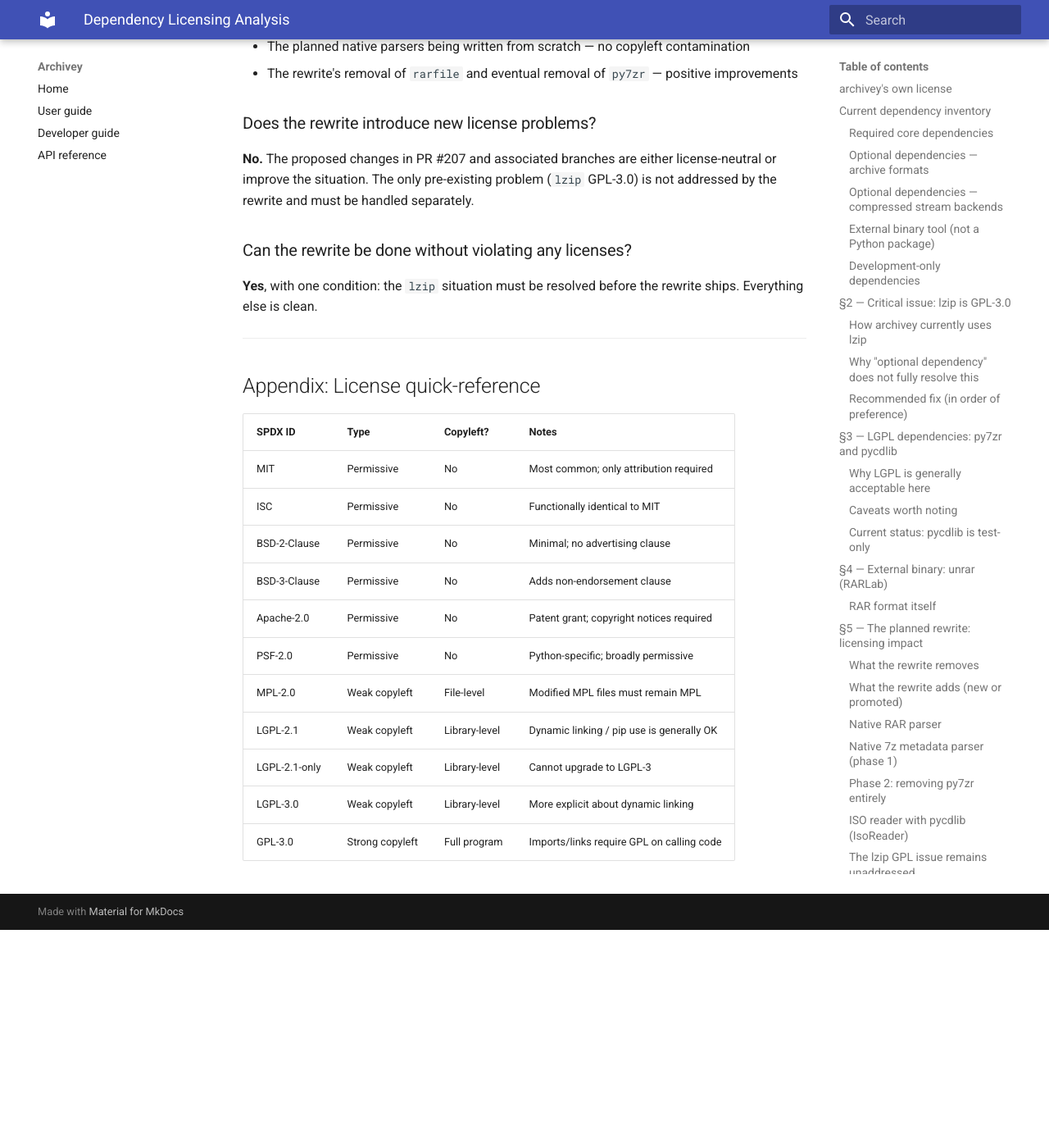
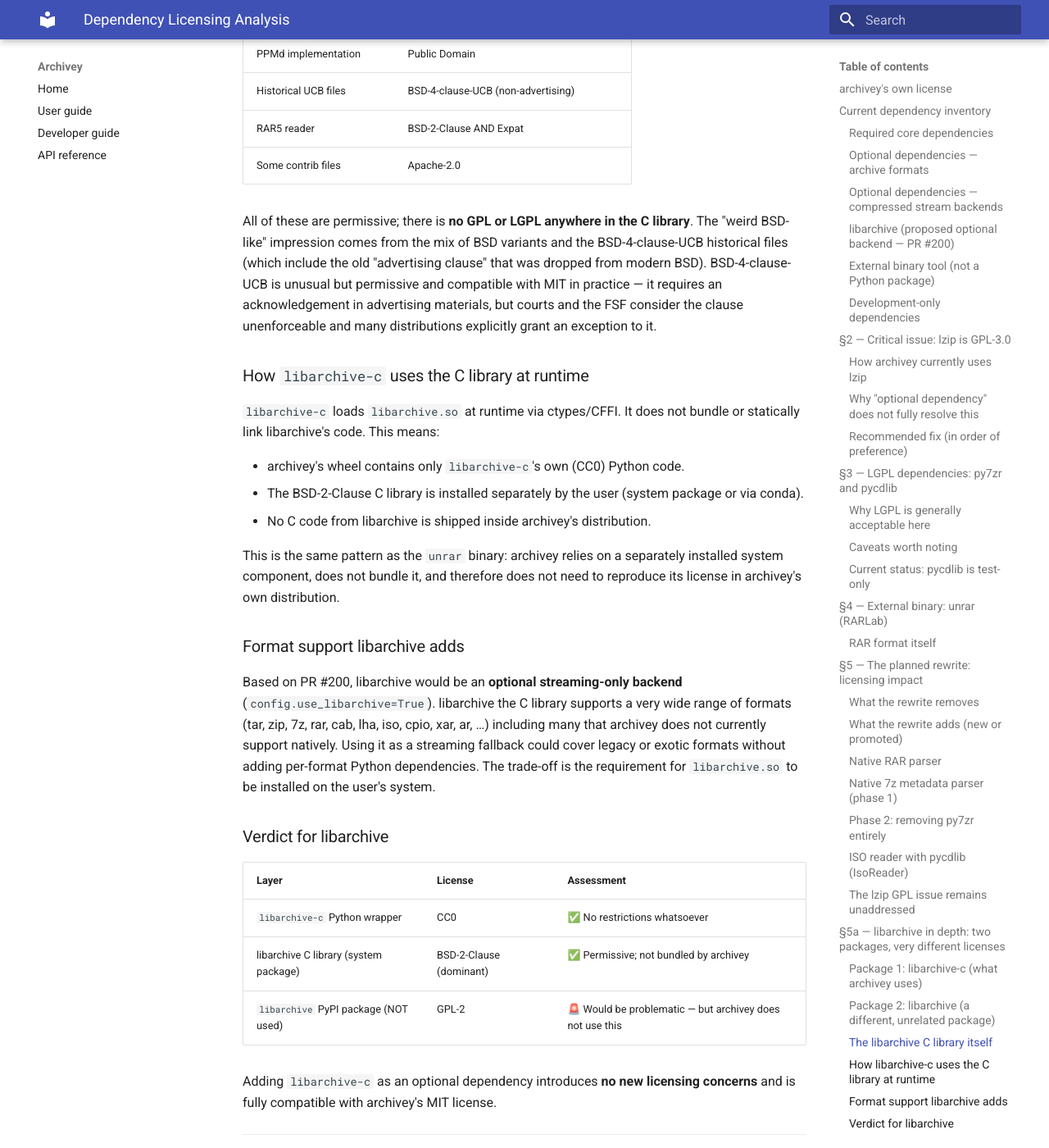
Before and after one commit to davitf/archivey-dev, an MkDocs documentation site: the page built from docs/licensing-analysis.md, in a window 1280 px wide and 1400 px high, scrolled down 9222 px. Shown: the whole window at 82% size. Built offline with MkDocs 1.6.1 and Material for MkDocs 9.7.7, drawn with Linux system fonts in a browser that asks for light colours; before the commit the page ends 10356 px from its top, so only the background shows below that; some of the changed text lies outside the part shown.

Commit message:
docs: expand licensing analysis with libarchive section
Clarify the two-package confusion (libarchive-c CC0 vs libarchive GPL-2),
document the libarchive C library's mixed-but-all-permissive license
breakdown, and correct the libarchive-c entry in the rewrite table.

https://claude.ai/code/session_013Q7SDWqjh8VBgiS19gdZqc

```diff
--- a/docs/licensing-analysis.md
+++ b/docs/licensing-analysis.md
@@ -48,6 +48,18 @@ no copyleft conditions.
 | `lzip` | ≥1.2.0 | **GPL-3.0** | 🚨 Problematic | See §2 — most significant current issue |
 | `uncompresspy` | ≥0.4.0 | BSD-3-Clause | ✅ Yes | Permissive |
 | `brotli` | ≥1.1.0 | MIT | ✅ Yes | Google's official Brotli Python binding |
+
+### libarchive (proposed optional backend — PR #200)
+
+There are **two completely separate PyPI packages** for libarchive.  This matters
+because they have very different licenses:
+
+| Package | PyPI name | License | Notes |
+|---|---|---|---|
+| **`libarchive-c`** | `libarchive-c` | **CC0** (public domain) | What PR #200 adds; effectively no restrictions at all |
+| **`libarchive`** | `libarchive` | **GPL-2** | A different, unrelated wrapper; archivey does NOT use this |
+
+PR #200 adds `libarchive-c>=5.3` to `pyproject.toml`.  See §5a for full analysis.
 
 ### External binary tool (not a Python package)
 
@@ -241,7 +253,7 @@ The rewrite is described in the spec docs added in PR #207:
 | `inflate64` | BSD-3-Clause | New (Deflate64 in ZIP + 7z) | ✅ Permissive |
 | `pyppmd` | BSD-3-Clause | New (PPMd in 7z) | ✅ Permissive |
 | `bcj` / `pybcj` | BSD-3-Clause | New (BCJ filters in 7z) | ✅ Permissive |
-| `libarchive-c` (PR #200) | BSD-2-Clause | New optional backend | ✅ Permissive; wraps libarchive (BSD-2-Clause) |
+| `libarchive-c` (PR #200) | **CC0** | New optional backend | ✅ Public domain; wraps libarchive C library (BSD-2-Clause dominant) — see §5a |
 
 ### Native RAR parser
 
@@ -287,6 +299,98 @@ Neither the rewrite plan nor any of the spec documents address the `lzip`
 GPL-3.0 issue.  This should be resolved independently — the subprocess approach
 (Option A in §2) is the lowest-effort fix and is consistent with how archivey
 already handles `unrar`.
+
+---
+
+## §5a — libarchive in depth: two packages, very different licenses
+
+There is significant potential for confusion here because there are **two entirely
+separate Python packages** on PyPI that provide bindings for the libarchive C
+library, and they have very different licenses.
+
+### Package 1: `libarchive-c` (what archivey uses)
+
+- **PyPI name**: `libarchive-c`
+- **License**: **CC0 1.0 Universal** (effectively public domain)
+- **Author**: Changaco / Christophe Combelles
+- **Homepage**: https://github.com/Changaco/python-libarchive-c
+- **What it is**: A thin CFFI/ctypes wrapper around the system `libarchive` shared
+  library (`libarchive.so`).  It ships no compiled C code of its own — the
+  actual decompression logic lives in the separately installed system library.
+- **Compatibility with MIT**: ✅ CC0 imposes zero restrictions; fully compatible.
+
+PR #200 adds `libarchive-c>=5.3` to `pyproject.toml`.  This is the correct package.
+
+### Package 2: `libarchive` (a different, unrelated package)
+
+- **PyPI name**: `libarchive`
+- **License**: **GPL-2**
+- **What it is**: A different, older Python binding; the latest version is 0.4.7.
+- **Compatibility with MIT**: 🚨 Incompatible — GPL-2 would require archivey to be GPL-2.
+- **Archivey uses this**: **No.**  This package is not referenced anywhere in archivey.
+
+The only relationship between these two packages is that they both wrap the same
+underlying C library.  The package names are confusingly similar; always verify
+you are looking at `libarchive-c`, not `libarchive`.
+
+### The libarchive C library itself
+
+The libarchive C library (`libarchive.so`, installed via the OS package manager
+as `libarchive-dev` / `libarchive`) is licensed primarily under **BSD-2-Clause**
+with a handful of files under other permissive licenses:
+
+| Files | License |
+|---|---|
+| Core library, CLI tools | BSD-2-Clause |
+| Some contrib / awk scripts | Expat (MIT-equivalent) |
+| BLAKE2 implementation | Apache-2.0 OR CC0-1.0 OR OpenSSL+SSLeay |
+| PPMd implementation | Public Domain |
+| Historical UCB files | BSD-4-clause-UCB (non-advertising) |
+| RAR5 reader | BSD-2-Clause AND Expat |
+| Some contrib files | Apache-2.0 |
+
+All of these are permissive; there is **no GPL or LGPL anywhere in the C library**.
+The "weird BSD-like" impression comes from the mix of BSD variants and the
+BSD-4-clause-UCB historical files (which include the old "advertising clause"
+that was dropped from modern BSD).  BSD-4-clause-UCB is unusual but permissive
+and compatible with MIT in practice — it requires an acknowledgement in
+advertising materials, but courts and the FSF consider the clause unenforceable
+and many distributions explicitly grant an exception to it.
+
+### How `libarchive-c` uses the C library at runtime
+
+`libarchive-c` loads `libarchive.so` at runtime via ctypes/CFFI.  It does not
+bundle or statically link libarchive's code.  This means:
+
+- archivey's wheel contains only `libarchive-c`'s own (CC0) Python code.
+- The BSD-2-Clause C library is installed separately by the user (system package
+  or via conda).
+- No C code from libarchive is shipped inside archivey's distribution.
+
+This is the same pattern as the `unrar` binary: archivey relies on a separately
+installed system component, does not bundle it, and therefore does not need to
+reproduce its license in archivey's own distribution.
+
+### Format support libarchive adds
+
+Based on PR #200, libarchive would be an **optional streaming-only backend**
+(`config.use_libarchive=True`).  libarchive the C library supports a very wide
+range of formats (tar, zip, 7z, rar, cab, lha, iso, cpio, xar, ar, …) including
+many that archivey does not currently support natively.  Using it as a streaming
+fallback could cover legacy or exotic formats without adding per-format Python
+dependencies.  The trade-off is the requirement for `libarchive.so` to be
+installed on the user's system.
+
+### Verdict for libarchive
+
+| Layer | License | Assessment |
+|---|---|---|
+| `libarchive-c` Python wrapper | CC0 | ✅ No restrictions whatsoever |
+| libarchive C library (system package) | BSD-2-Clause (dominant) | ✅ Permissive; not bundled by archivey |
+| `libarchive` PyPI package (NOT used) | GPL-2 | 🚨 Would be problematic — but archivey does not use this |
+
+Adding `libarchive-c` as an optional dependency introduces **no new licensing
+concerns** and is fully compatible with archivey's MIT license.
 
 ---
 
```
